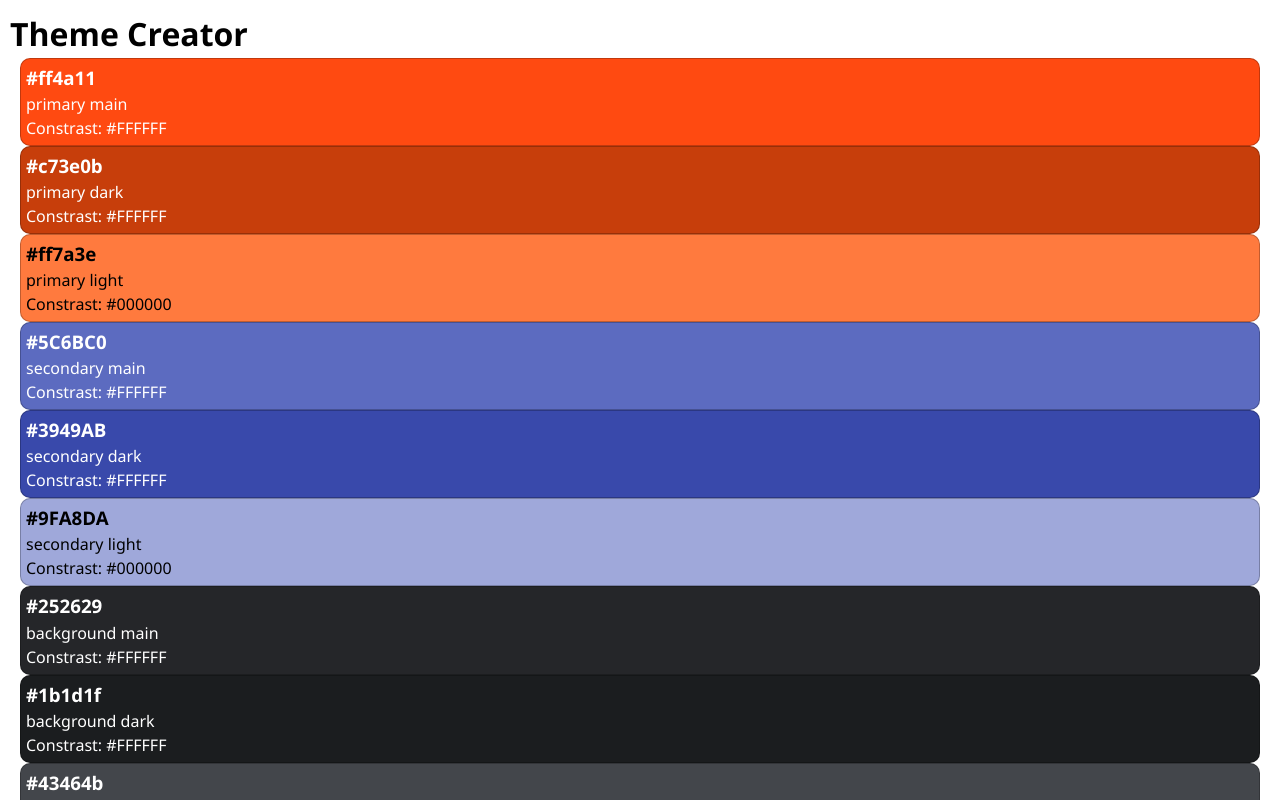
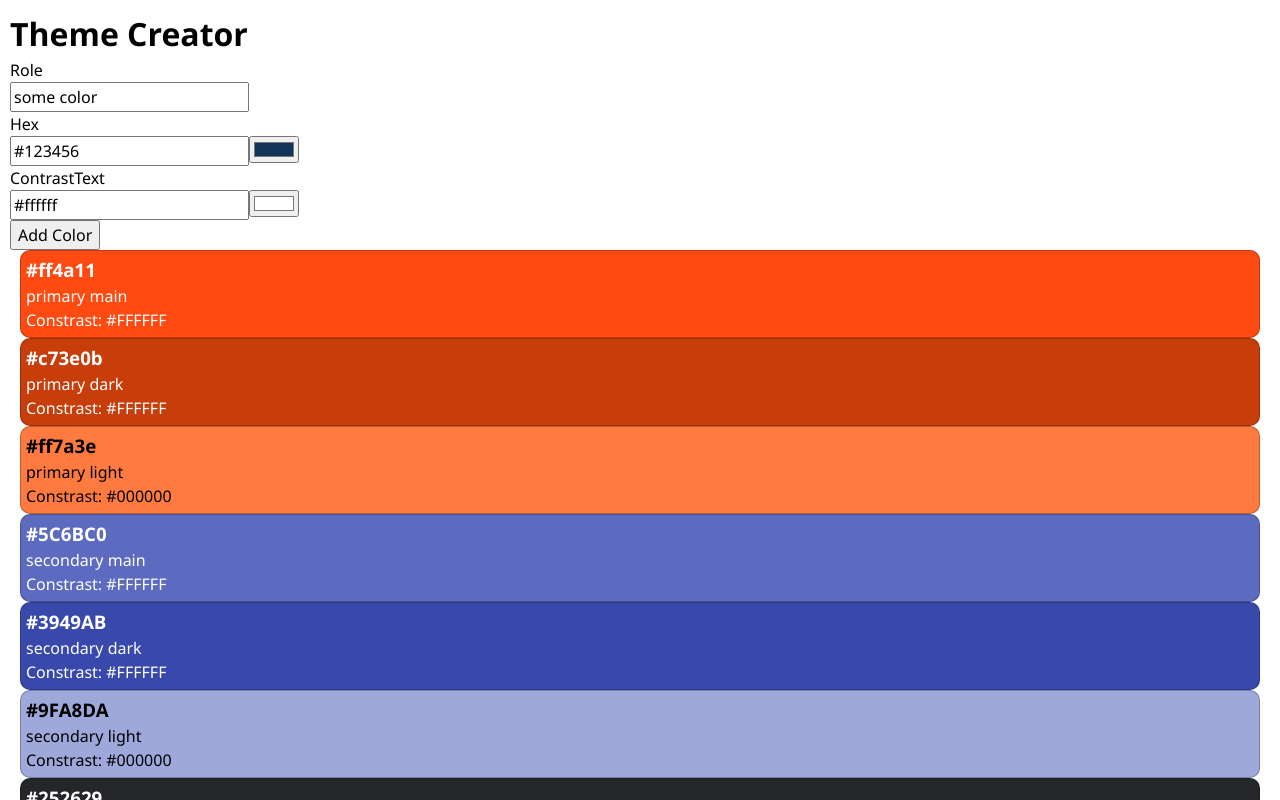
Before and after one commit to erfankarimi1/recap-project-4, a React (Vite) app: page / in a window 1280 px wide. Shown: the top 800 px of the page. Built offline with nearby package versions, Linux system fonts and the light colour scheme.

Commit message:
task 2 completed issue 2 (solved)

```diff
--- a/package.json
+++ b/package.json
@@ -13,6 +13,7 @@
   "dependencies": {
     "@octokit/rest": "^20.1.0",
     "dotenv": "^16.4.5",
+    "nanoid": "^6.0.2",
     "react": "^18.2.0",
     "react-dom": "^18.2.0",
     "swr": "^2.5.1"
--- a/src/App.jsx
+++ b/src/App.jsx
@@ -2,15 +2,22 @@ import { initialColors } from "./lib/colors";
 import Color from "./Components/Color/Color";
 import "./App.css";
 import { useState } from "react";
+import { nanoid } from "nanoid";
+import { ColorForm } from "./Components/Color/ColorForm";
 
 
 function App() {
+  const [colors, setColors] = useState(initialColors);
+    function handleAddColor(data){
+      const newColor = {id : nanoid(), ...data};
+      setColors([newColor, ...colors])
+    }
 
-const [colors, setColors] = useState(initialColors);
 
   return (
     <main>
       <h1>Theme Creator</h1>
+      <ColorForm  onSubmitColor={handleAddColor} />
       {colors.map((color) => (
         <Color key= {color.id} color={color} />
         ))}
--- /dev/null
+++ b/src/Components/Color/ColorForm.jsx
@@ -0,0 +1,42 @@
+import { ColorInput } from "./ColorInput";
+
+export function ColorForm({onSubmitColor,initialData= {role: "some color", hex:"#123456", contrastText: "#ffffff"}})
+{
+
+    function handleSubmit(event){
+        event.preventDefault();
+        const formData = new FormData(event.target);
+        const data = Object.fromEntries(formData);
+        onSubmitColor(data);
+    }
+
+return(
+    <form className="color-form" onSubmit={handleSubmit}>
+        <label htmlFor="role">Role
+            <br />
+            <input
+            name="role"
+            type="text"
+            id="role"
+            defaultValue={initialData.role}
+            />
+        </label>
+
+        <br />
+
+        <label htmlFor="hex">Hex
+            <br />
+            <ColorInput name="hex" id="hex" defaultValue={initialData.hex} />
+        </label>
+
+        <br />
+
+        <label htmlFor="contrastText">ContrastText
+            <br />
+            <ColorInput name="contrastText" id="constrastText" defaultValue={initialData.contrastText} />
+        </label>
+        <br />
+        <button type="submit">Add Color</button>
+    </form>
+);
+}
--- /dev/null
+++ b/src/Components/Color/ColorInput.jsx
@@ -0,0 +1,25 @@
+import { useState } from "react";
+
+export function ColorInput({name, lable, defaultValue }){
+
+    const [value, setValue] = useState(defaultValue);
+
+    return(
+        <>
+            <lable>{lable}</lable>
+            <input
+            type="text"
+            name={name}
+            value={value}
+            onChange={(event) => setValue(event.target.value)}
+            />
+            <input
+            type="color"
+            aria-label={`${lable} picker`}
+            value={value}
+            onChange={(event) => setValue(event.target.value)}
+            />
+
+        </>
+    );
+}
```
Also changed, not shown: 1 other file (tests, documents, lock files or other folders).
